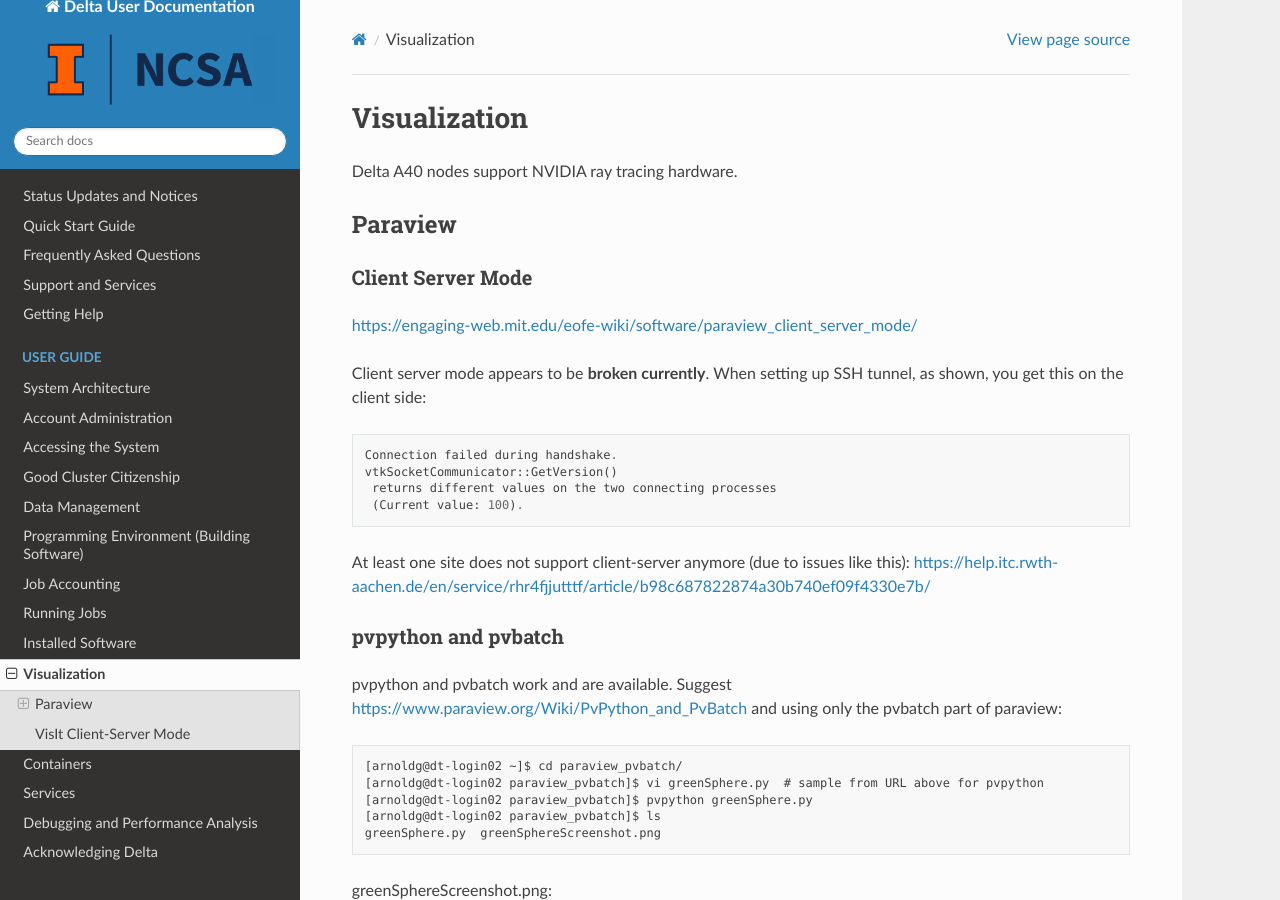
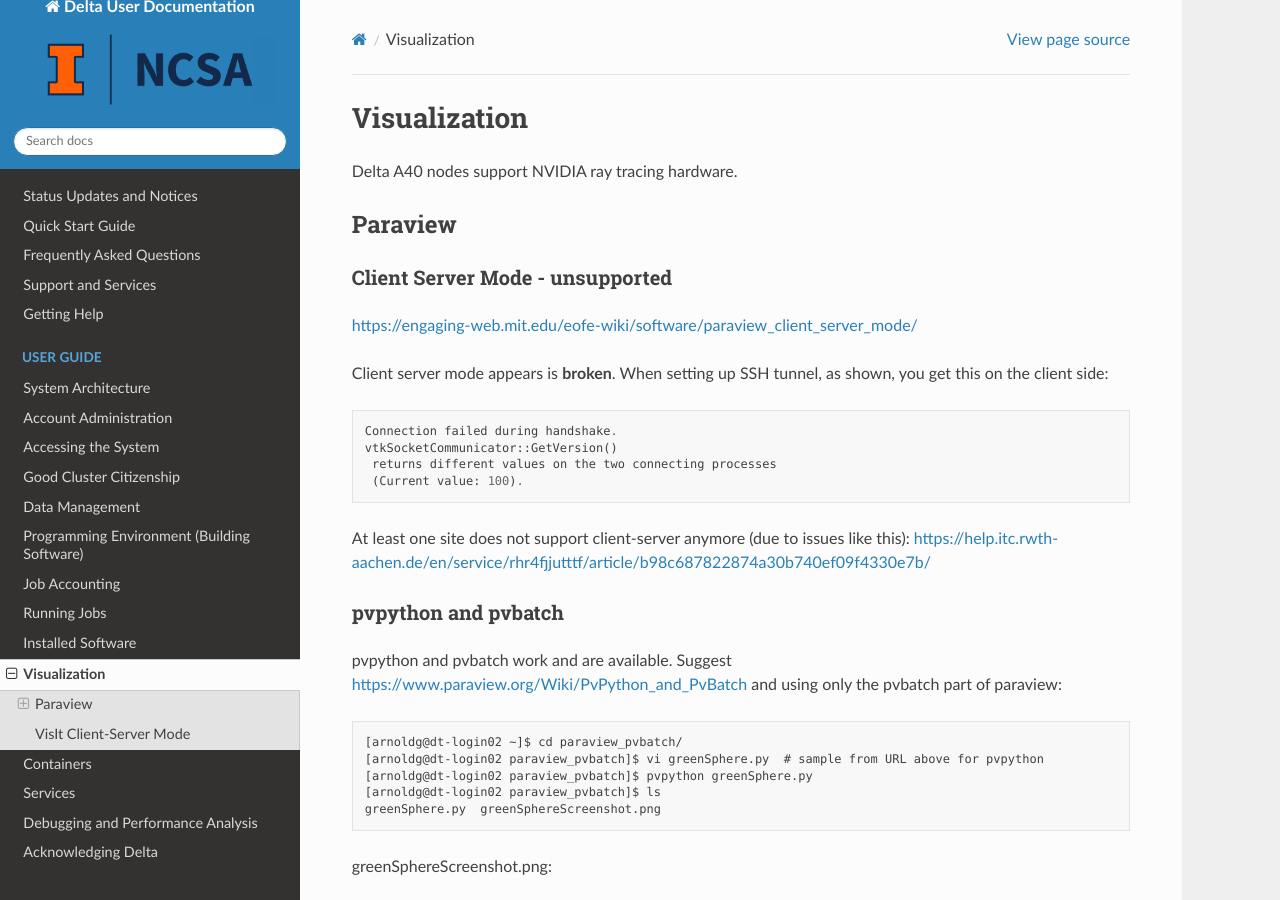
Before and after one commit to ncsa/Delta_doc, a Sphinx documentation site: the page built from docs/source/user_guide/visualization.rst, in a window 1280 px wide and 900 px high. Built offline with Sphinx 7.4.7 and the Read the Docs theme 2.0.0, drawn with Linux system fonts in a browser that asks for light colours.

Commit message:
showing client server - unsupported

```diff
--- a/docs/source/user_guide/visualization.rst
+++ b/docs/source/user_guide/visualization.rst
@@ -6,12 +6,12 @@ Delta A40 nodes support NVIDIA ray tracing hardware.
 Paraview
 ----------
 
-Client Server Mode
-~~~~~~~~~~~~~~~~~~~~
+Client Server Mode - unsupported
+~~~~~~~~~~~~~~~~~~~~~~~~~~~~~~~~
 
 https://engaging-web.mit.edu/eofe-wiki/software/paraview_client_server_mode/
 
-Client server mode appears to be **broken currently**. When setting up SSH tunnel, as shown, you get this on the client side:
+Client server mode appears is **broken**. When setting up SSH tunnel, as shown, you get this on the client side:
 
 .. code-block::
 
```
